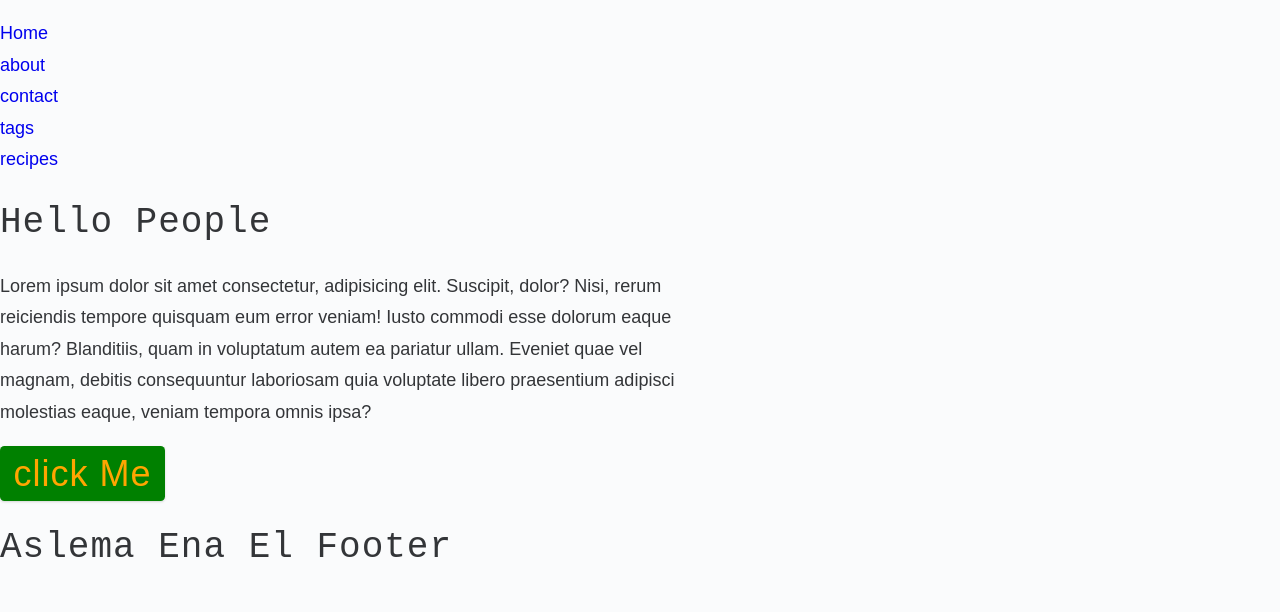
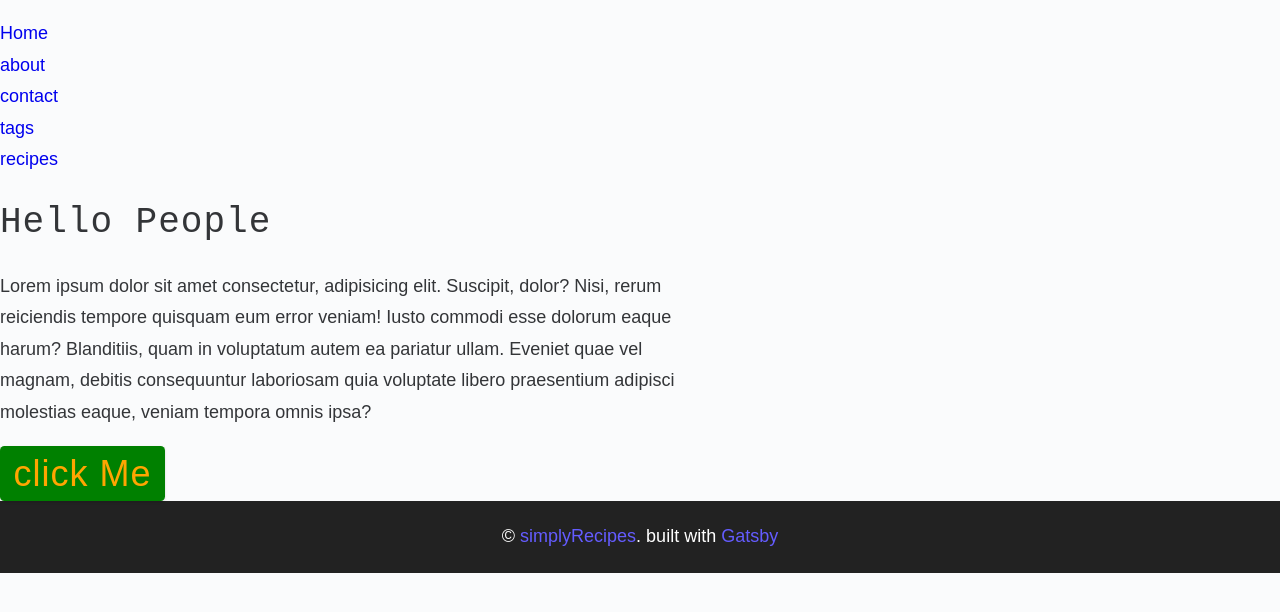
Before and after one commit to meleklassoued/tutorial, a Gatsby site: page / in a window 1280 px wide. Built offline with nearby package versions, Linux system fonts and the light colour scheme; Gatsby itself is replaced by a stand-in of ours.

Commit message:
design the footer

```diff
--- a/src/components/Footer.js
+++ b/src/components/Footer.js
@@ -2,9 +2,12 @@
 
 const Footer = () => {
   return (
-    <div>
-      <h1>aslema ena el footer</h1>
-    </div>
+    <footer className="page-footer">
+      <p>
+        &copy;{new Date().getfullYear} <span>simplyRecipes</span>. built with{" "}
+        <a href="https://www.gatsbyjs.com/">Gatsby</a>
+      </p>
+    </footer>
   )
 }
 
```
